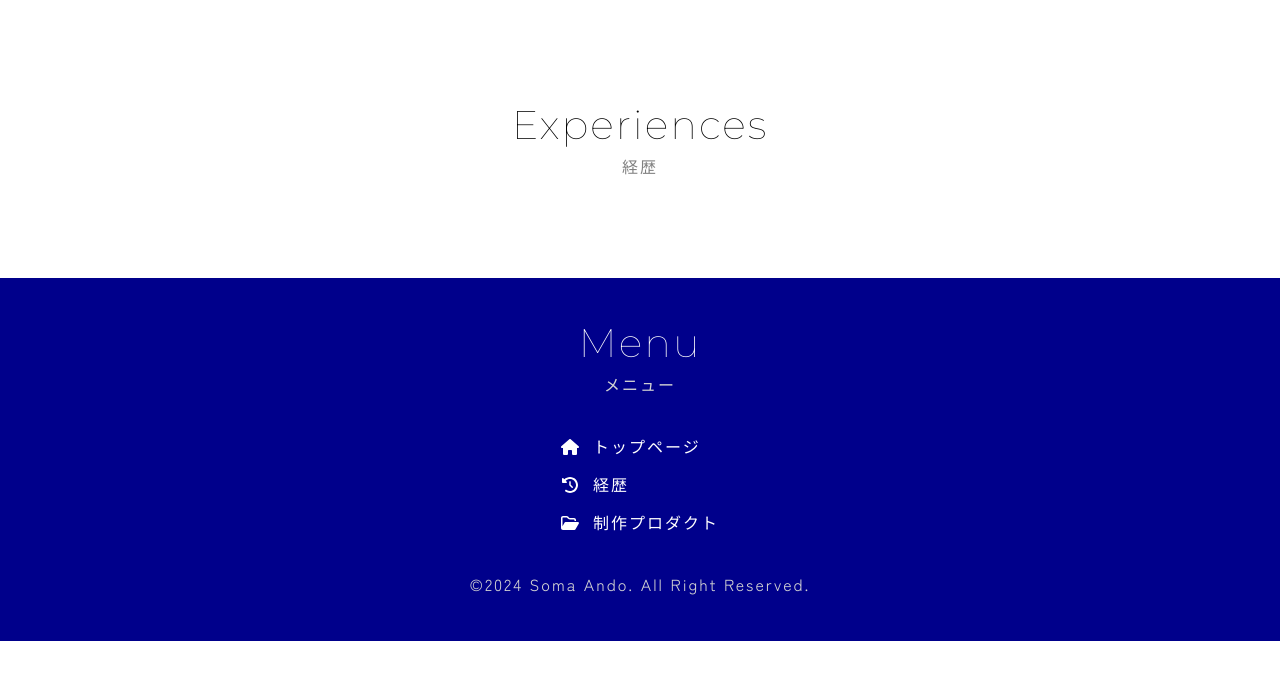
After one commit to somando/Portfolio, a Django app: page /experiences in a window 1280 px wide. The commit adds this page. Shown: the top 680 px of the page. Run offline with Django 5.2, Linux system fonts and the light colour scheme; data that the repository does not hold is empty; parts of the project's set-up code (start-up, migrations or seed data) failed here and were passed over.

Commit message:
Add some pages

```diff
--- a/somando/admin.py
+++ b/somando/admin.py
@@ -23,7 +23,7 @@ class ExperienceDataAdmin(admin.ModelAdmin):
 admin.site.register(ExperienceData, ExperienceDataAdmin)
 
 class ProductsDataAdmin(admin.ModelAdmin):
-    list_display = ('title', 'event', 'date', 'team', 'prize', 'github', 'image', 'show_top', 'link_title', 'link_url')
+    list_display = ('title', 'event', 'date', 'team', 'prize', 'github', 'image', 'detail', 'show_top', 'link_title', 'link_url')
     list_filter = ('show_top', 'date',)
     search_fields = ('title', 'event', 'team', 'prize', 'link_title',)
 
--- a/somando/models.py
+++ b/somando/models.py
@@ -29,6 +29,7 @@ class ProductsData(models.Model):
     prize = models.CharField(max_length=100, blank=True)
     github = models.URLField(blank=True)
     image = models.URLField(blank=True)
+    detail = models.TextField(blank=True)
     show_top = models.BooleanField(default=False)
     link_title = models.CharField(max_length=100, blank=True)
     link_url = models.URLField(blank=True)
--- a/somando/urls.py
+++ b/somando/urls.py
@@ -17,6 +17,10 @@ Including another URLconf
 from django.urls import path
 from . import views
 
+app_name = 'somando'
+
 urlpatterns = [
     path('', views.top, name='top'),
+    path('experiences', views.experiences, name='experiences'),
+    path('products', views.products, name='products'),
 ]
--- a/somando/views.py
+++ b/somando/views.py
@@ -34,3 +34,35 @@ def top(request):
         'products': products,
         'skills': skills,
     })
+
+
+def experiences(request):
+
+    experiences = ExperienceData.objects.all().order_by('date')
+    for experience in experiences:
+        date_list = str(experience.date).split('-')
+        experience.date = date_list[0] + '/' + date_list[1]
+        experience.title = experience.title.replace('\span', "</span><span>")
+        experience.detail = experience.detail.replace('\n', "<br>").replace('\span', "</span><span>")
+
+    return render(request, 'somando/experiences.html', {
+        'experiences': experiences,
+    })
+
+
+def products(request):
+
+    products = ProductsData.objects.all().order_by('-date')
+    for product in products:
+        date_list = str(product.date).split('-')
+        product.date = date_list[0] + '/' + date_list[1]
+        product.title = product.title.replace('\span', "</span><span>")
+        product.event = product.event.replace('\span', "</span><span>")
+        product.team = product.team.replace('\span', "</span><span>")
+        product.prize = product.prize.replace('\span', "</span><span>")
+        product.link_title = product.link_title.replace('\span', "</span><span>")
+        product.detail = product.detail.replace('\n', "<br>").replace('\span', "</span><span>")
+
+    return render(request, 'somando/products.html', {
+        'products': products,
+    })
--- a/static/somando/styles.css
+++ b/static/somando/styles.css
@@ -16,8 +16,35 @@ main {
 }
 
 footer {
-    padding: 20px 0;
+    padding: 40px 0;
     margin-bottom: 0;
+}
+
+.experience, .products {
+    margin: 50px 0;
+}
+
+.experience .item-box {
+    margin: 45px 0;
+}
+
+#experience-main {
+    width: fit-content;
+    max-width: min(600px, 86%);
+    min-width: min(400px, 86%);
+    margin: auto;
+}
+
+.products .item-box {
+    margin: 60px 0;
+}
+
+.products .item-box .image {
+    height: 200px;
+}
+
+#products-main {
+    width: min(600px, 86%);
 }
 
 #fill-image-parent {
@@ -169,6 +196,18 @@ footer {
 .item-box .detail {
     font-size: 20px;
     margin: 5px 0;
+}
+
+.item-box .detail-text {
+    margin: 10px 0;
+    color: gray;
+    font-size: 13px;
+    line-height: 25px;
+}
+
+.item-box .product-detail {
+    font-size: 15px;
+    color: black;
 }
 
 .item-box .link {
@@ -345,7 +384,7 @@ footer .text {
         background-color: rgb(0, 0, 80);
     }
 
-    .description, .event {
+    .description, .event, .item-box .detail-text {
         color: lightgray;
     }
 
@@ -376,7 +415,7 @@ footer .text {
     }
 
     footer {
-        padding: 7%;
+        padding: 40px 7%;
     }
 
     #profile {
@@ -397,6 +436,10 @@ footer .text {
 
     .section {
         margin: 50px 0 0 0;
+    }
+
+    .products .item-box .image {
+        height: 125px;
     }
 
     #profile #icon {
--- /dev/null
+++ b/templates/somando/experiences.html
@@ -0,0 +1,31 @@
+{% extends "somando/layout.html" %}
+{% load static %}
+{% block title %}Experiences{{ block.super }}{% endblock title %}
+{% block content %}
+{% autoescape off %}
+<main id="experience-main">
+    <div id="experience" class="section">
+        <h2 class="title">Experiences</h2>
+        <p class="description fade-in-bottom05">経歴</p>
+        <div class="experience">
+            {% for experience in experiences %}
+                <div class="item-box fade-in-bottom05 experience-div">
+                    <p class="date">{{ experience.date }}</p>
+                    <p class="detail break-span"><span>{{ experience.title }}</span></p>
+                    {% if experience.detail %}
+                        <p class="detail-text break-span ">{{ experience.detail }}</p>
+                    {% endif %}
+                    {% if experience.link_url %}
+                        <p class="link"><a href="{{ experience.link_url }}" target="_blank" rel="noopener noreferrer"><i class="fa-solid fa-globe"></i> {{ experience.link_title }}</a> <i class="fa-regular fa-clone"></i></p>
+                    {% endif %}
+                </div>
+            {% endfor %}
+        </div>
+    </div>
+</main>
+<script src="{% static "somando/fadein.js" %}"></script>
+<script>
+    delay_set("experience-div", 0.6, 0.2);
+</script>
+{% endautoescape %}
+{% endblock content %}
--- a/templates/somando/layout.html
+++ b/templates/somando/layout.html
@@ -27,20 +27,20 @@
         <table class="detail-table">
             <tr class="fade-in-bottom05 menu-line animation-wait">
                 <td class="icon"><i class="fa-solid fa-house"></i></td>
-                <td class="text"><p><a href="">トップページ</a></p></td>
+                <td class="text"><p><a href="{% url 'somando:top' %}">トップページ</a></p></td>
             </tr>
             <tr class="fade-in-bottom05 menu-line animation-wait">
                 <td class="icon"><i class="fa-solid fa-clock-rotate-left"></i></td>
-                <td class="text"><p><a href="">経歴</a></p></td>
+                <td class="text"><p><a href="{% url "somando:experiences" %}">経歴</a></p></td>
             </tr>
             <tr class="fade-in-bottom05 menu-line animation-wait">
                 <td class="icon"><i class="fa-regular fa-folder-open"></i></td>
-                <td class="text"><p><a href="">制作プロダクト</a></p></td>
+                <td class="text"><p><a href="{% url "somando:products" %}">制作プロダクト</a></p></td>
             </tr>
-            <tr class="fade-in-bottom05 menu-line animation-wait">
+            {% comment %} <tr class="fade-in-bottom05 menu-line animation-wait">
                 <td class="icon"><i class="fa-solid fa-code"></i></td>
                 <td class="text"><p><a href="">技術スタック</a></p></td>
-            </tr>
+            </tr> {% endcomment %}
         </table>
         <p class="description break-span copyright fade-in-bottom05 menu-line animation-wait"><span>©︎2024 Soma Ando.</span> <span>All Right Reserved.</span></p>
     </footer>
```
Also changed, not shown: templates/somando/products.html (added, +36 -0 lines), templates/somando/top.html (+4 -7 lines), somando/migrations/0004_productsdata_detail.py (added), 1 other file.
